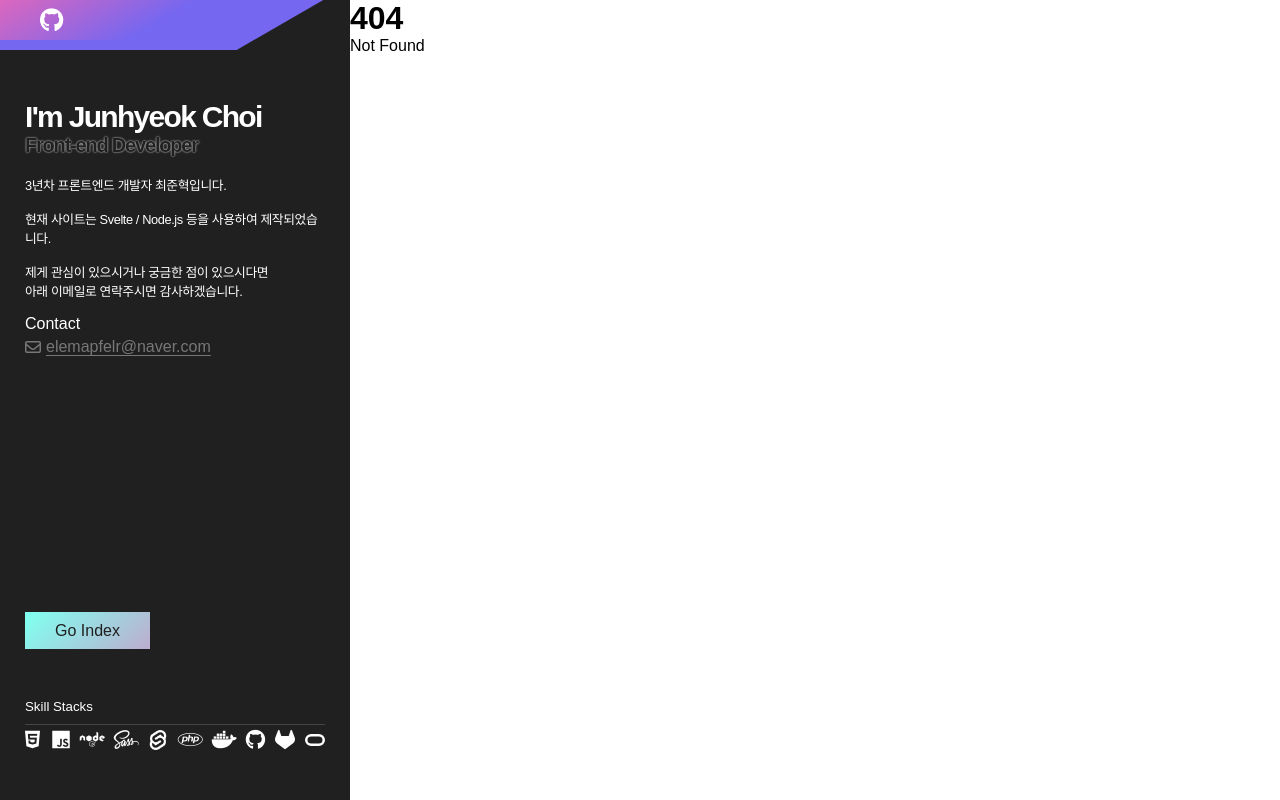
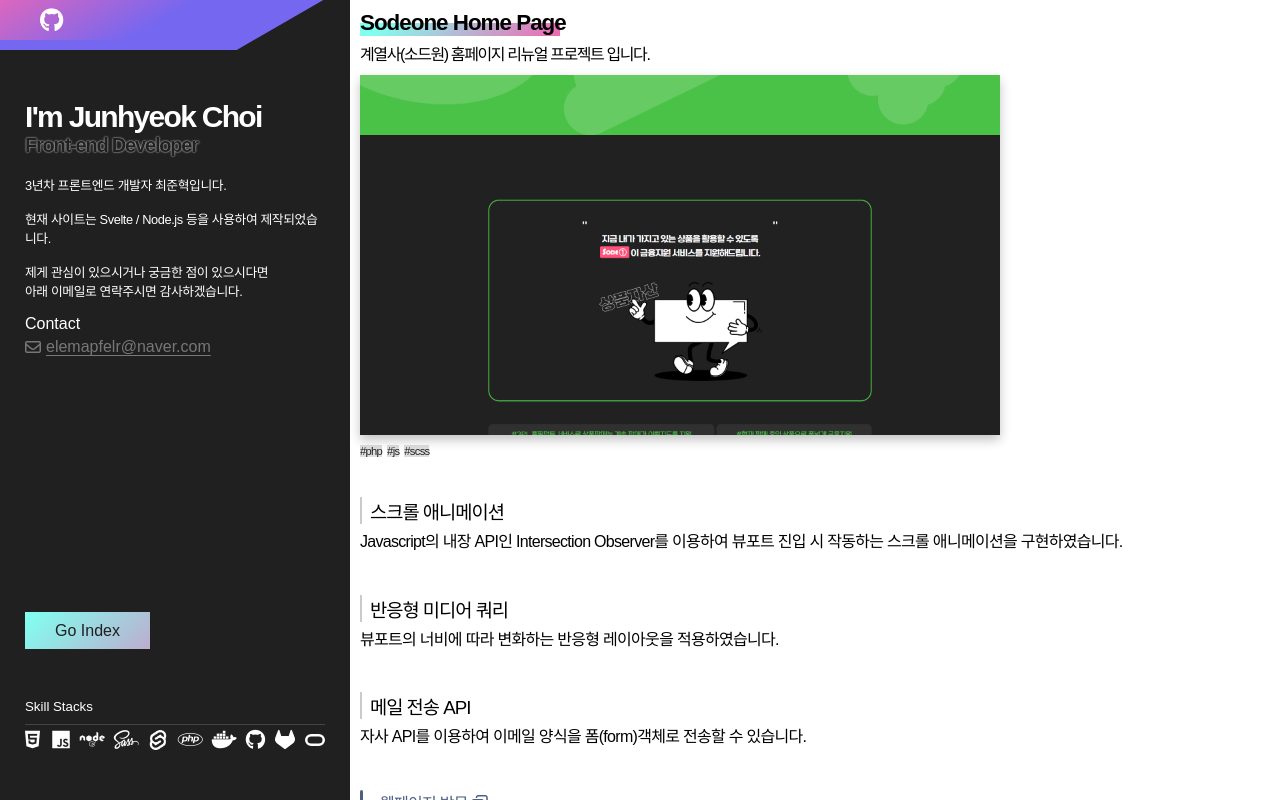
Before and after one commit to elemapfelr/Portfolio, a SvelteKit app: page /sodeone in a window 1280 px wide. Before the commit this address had no page. Built offline with nearby package versions, Linux system fonts and the light colour scheme; a web font is replaced by a local one.

Commit message:
소드원 상세 페이지 생성

```diff
--- /dev/null
+++ b/src/routes/sodeone/+page.svelte
@@ -0,0 +1,34 @@
+<script>
+  import InfoBoard from "$lib/components/common/InfoBoard.svelte";
+  import galleryImg from "$lib/img/sodeone/sodeone_capture.png";
+
+  let title = "Sodeone Home Page";
+  let simpleDesc = "계열사(소드원) 홈페이지 리뉴얼 프로젝트 입니다.";
+  let galleryType = "vertical";
+  let skillStacks = ["php", "js", "scss"];
+  let desc = [
+    {
+      title: "스크롤 애니메이션",
+      desc: "Javascript의 내장 API인 Intersection Observer를 이용하여 뷰포트 진입 시 작동하는 스크롤 애니메이션을 구현하였습니다.",
+    },
+    {
+      title: "반응형 미디어 쿼리",
+      desc: "뷰포트의 너비에 따라 변화하는 반응형 레이아웃을 적용하였습니다.",
+    },
+    {
+      title: "메일 전송 API",
+      desc: "자사 API를 이용하여 이메일 양식을 폼(form)객체로 전송할 수 있습니다.",
+    },
+  ];
+  let link = "https://1st.sode.co.kr/";
+</script>
+
+<InfoBoard
+  {title}
+  {simpleDesc}
+  {galleryType}
+  {galleryImg}
+  {skillStacks}
+  {desc}
+  {link}
+/>
```
Also changed, not shown: src/routes/+page.svelte (+3 -17 lines), src/lib/img/sodeone/sodeone_capture.png (renamed from src/lib/img/sodeone/screencapture-1st-sode-co-kr-2024-03-18-17_04_01.png).
